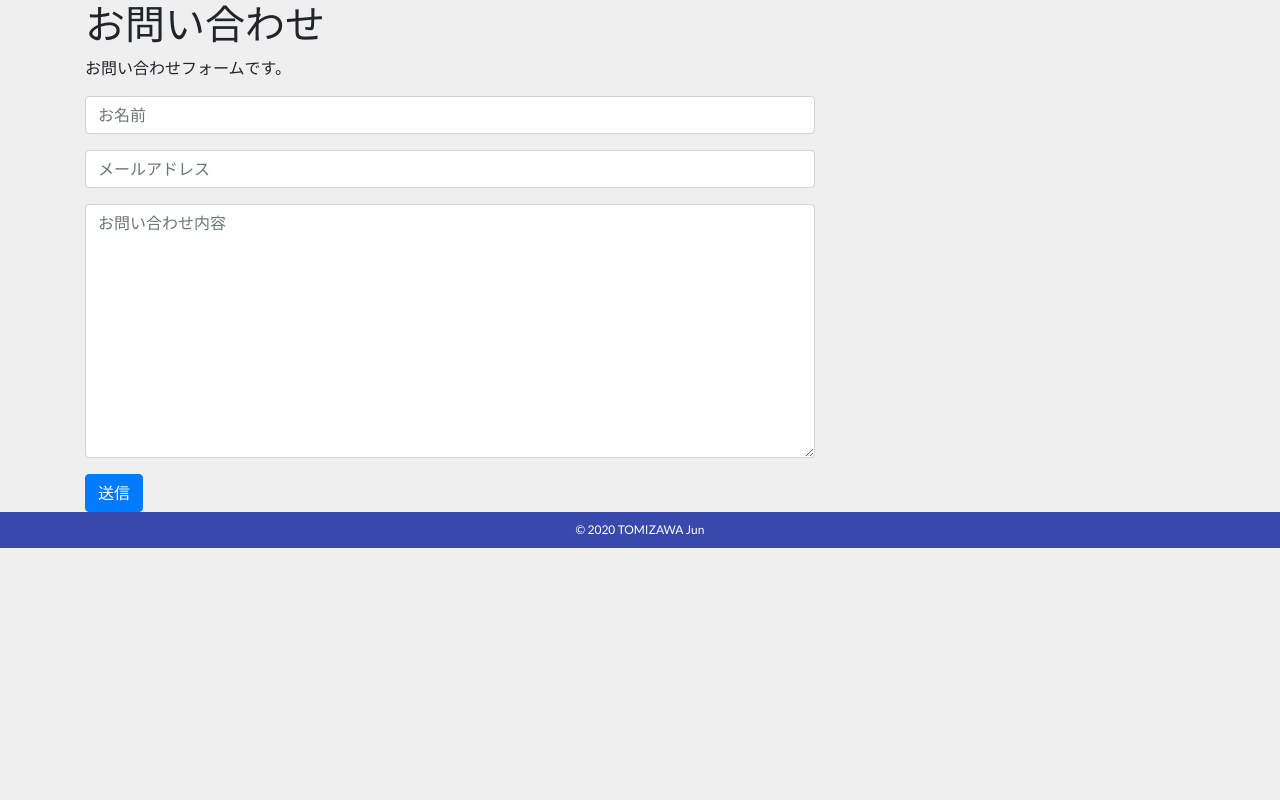
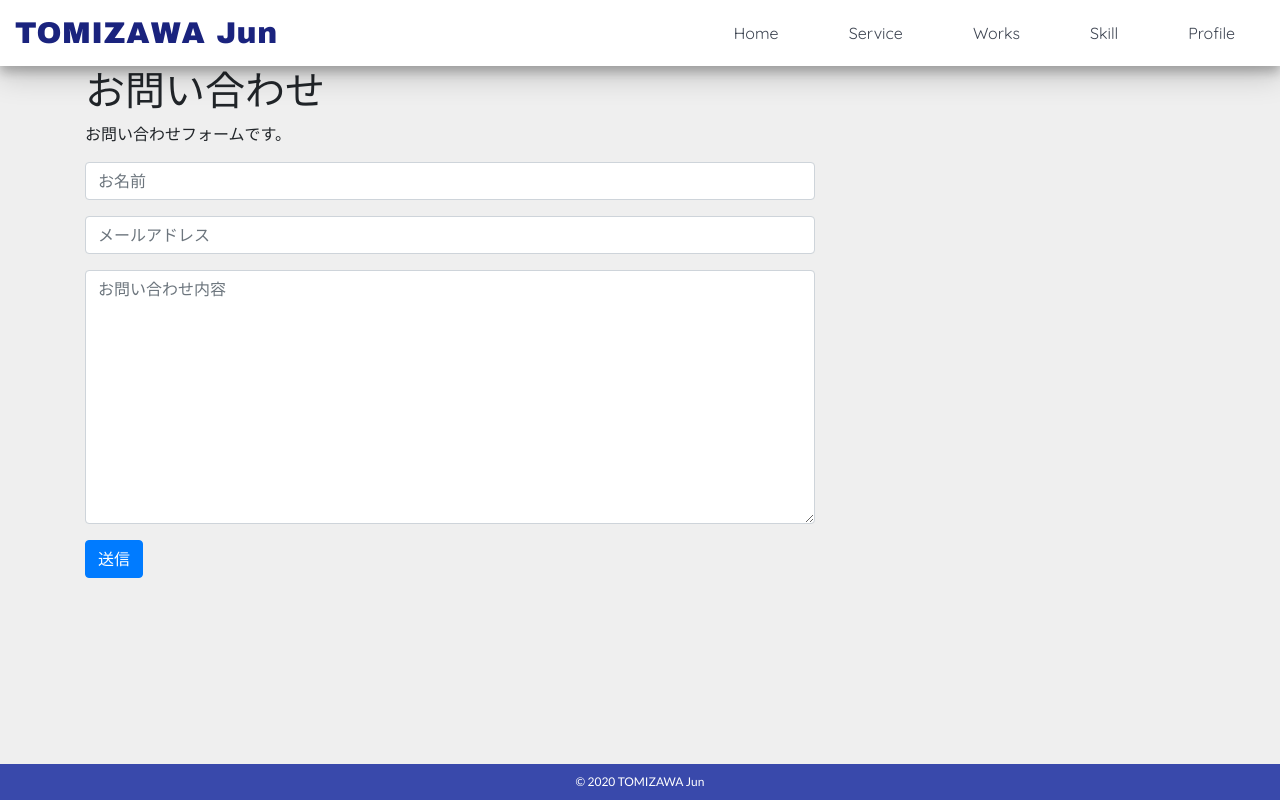
Before and after one commit to tomizawa0214/tomizawa, a Django app: page /contact/ in a window 1280 px wide. Run offline with Django 3.2, Linux system fonts and the light colour scheme; some libraries are stand-ins or nearby versions.

Commit message:
コンタクトページ追加

```diff
--- a/portfolio/static/css/_base.scss
+++ b/portfolio/static/css/_base.scss
@@ -60,6 +60,9 @@ $textColor: #3d4451;
 }
 
 html, body {
+  display: flex;
+  flex-direction: column;
+  min-height: 100vh;
   width: 100%;
   height: 100%;
   font-family: 'Quicksand', sans-serif;
--- a/portfolio/static/css/_nav.scss
+++ b/portfolio/static/css/_nav.scss
@@ -1,6 +1,7 @@
 .navbar {
   padding: 15px;
   background: #fff;
+  z-index: 5;
   box-shadow: 0 10px 30px rgba(0, 0, 0, 0.19), 0 6px 10px rgba(0, 0, 0, 0.23);
 }
 
--- a/portfolio/static/css/_profile-footer.scss
+++ b/portfolio/static/css/_profile-footer.scss
@@ -141,14 +141,15 @@
 }
 
 footer {
+  margin-top: auto;
   h5 {
     margin: 0;
     text-align: center;
-    color: $textColor;
+    color: #fff;
     font-size: 12px;
     font-weight: 400;
     font-family: 'Lato', sans-serif;
     line-height: 3;
-    background: #dad9f0;
+    background: #3949AB;
   }
 }
--- a/portfolio/static/css/_responsive.scss
+++ b/portfolio/static/css/_responsive.scss
@@ -189,21 +189,11 @@
   }
 }
 
-footer {
-  h5 {
-    color: #fff;
-    background: #3949AB;
-  }
-}
-
 // -----lg(Large)-----
 @media screen and (min-width: 992px) {
   .nav {
     li {
       padding: 0 70px 0 0;
-      // &:last-child {
-      //   padding: 0 30px 0 0;
-      // }
     }
   }
 
--- a/portfolio/static/css/style.css
+++ b/portfolio/static/css/style.css
@@ -5,6 +5,14 @@
 @import url("https://fonts.googleapis.com/css?family=Quicksand&display=swap");
 @import url("https://fonts.googleapis.com/css?family=Archivo+Black&display=swap");
 html, body {
+  display: -webkit-box;
+  display: -ms-flexbox;
+  display: flex;
+  -webkit-box-orient: vertical;
+  -webkit-box-direction: normal;
+      -ms-flex-direction: column;
+          flex-direction: column;
+  min-height: 100vh;
   width: 100%;
   height: 100%;
   font-family: 'Quicksand', sans-serif;
@@ -353,6 +361,7 @@ html, body {
 .navbar {
   padding: 15px;
   background: #fff;
+  z-index: 5;
   -webkit-box-shadow: 0 10px 30px rgba(0, 0, 0, 0.19), 0 6px 10px rgba(0, 0, 0, 0.23);
           box-shadow: 0 10px 30px rgba(0, 0, 0, 0.19), 0 6px 10px rgba(0, 0, 0, 0.23);
 }
@@ -1563,15 +1572,19 @@ html, body {
   background: rgba(0, 0, 0, 0.1);
 }
 
+footer {
+  margin-top: auto;
+}
+
 footer h5 {
   margin: 0;
   text-align: center;
-  color: #3d4451;
+  color: #fff;
   font-size: 12px;
   font-weight: 400;
   font-family: 'Lato', sans-serif;
   line-height: 3;
-  background: #dad9f0;
+  background: #3949AB;
 }
 
 @media screen and (max-width: 369px) {
@@ -1739,11 +1752,6 @@ footer h5 {
   }
 }
 
-footer h5 {
-  color: #fff;
-  background: #3949AB;
-}
-
 @media screen and (min-width: 992px) {
   .nav li {
     padding: 0 70px 0 0;
--- a/portfolio/templates/portfolio/base.html
+++ b/portfolio/templates/portfolio/base.html
@@ -14,6 +14,26 @@
   </head>
 
   <body>
+    {% block opening %}
+    {% endblock %}
+
+    <!-- Navigation -->
+    <nav class="navbar navbar-expand-md">
+      <div class="nav container-fluid">
+        <h1>TOMIZAWA Jun</h1>
+        <button class="nav__toggler navbar-toggler" data-toggle="collapse" data-target="#navbarResponsive">
+          <i class="nav__toggler--open fas fa-bars" aria-hidden="true"></i>
+          <p class="nav__toggler--close">×</p>
+        </button>
+        <div class="nav__item collapse navbar-collapse" id="navbarResponsive">
+          <ul class="nav__item--box navbar-nav">
+            {% block nav %}
+            {% endblock %}
+          </ul>
+        </div>
+      </div>
+    </nav>
+
     {% block content %}
     {% endblock %}
 
--- a/portfolio/templates/portfolio/contact_form.html
+++ b/portfolio/templates/portfolio/contact_form.html
@@ -1,4 +1,12 @@
 {% extends 'portfolio/base.html' %}
+
+{% block nav %}
+<li><a href="{% url 'index' %}">Home</a></li>
+<li><a href="{% url 'index' %}#service" class="nav__item--box--service">Service</a></li>
+<li><a href="{% url 'index' %}#works" class="nav__item--box--works">Works</a></li>
+<li><a href="{% url 'index' %}#skill" class="nav__item--box--skill">Skill</a></li>
+<li><a href="{% url 'index' %}#profile" class="nav__item--box--profile">Profile</a></li>
+{% endblock %}
 
 {% block content %}
 <div class="container">
```
Also changed, not shown: portfolio/templates/portfolio/index.html (+10 -20 lines).
